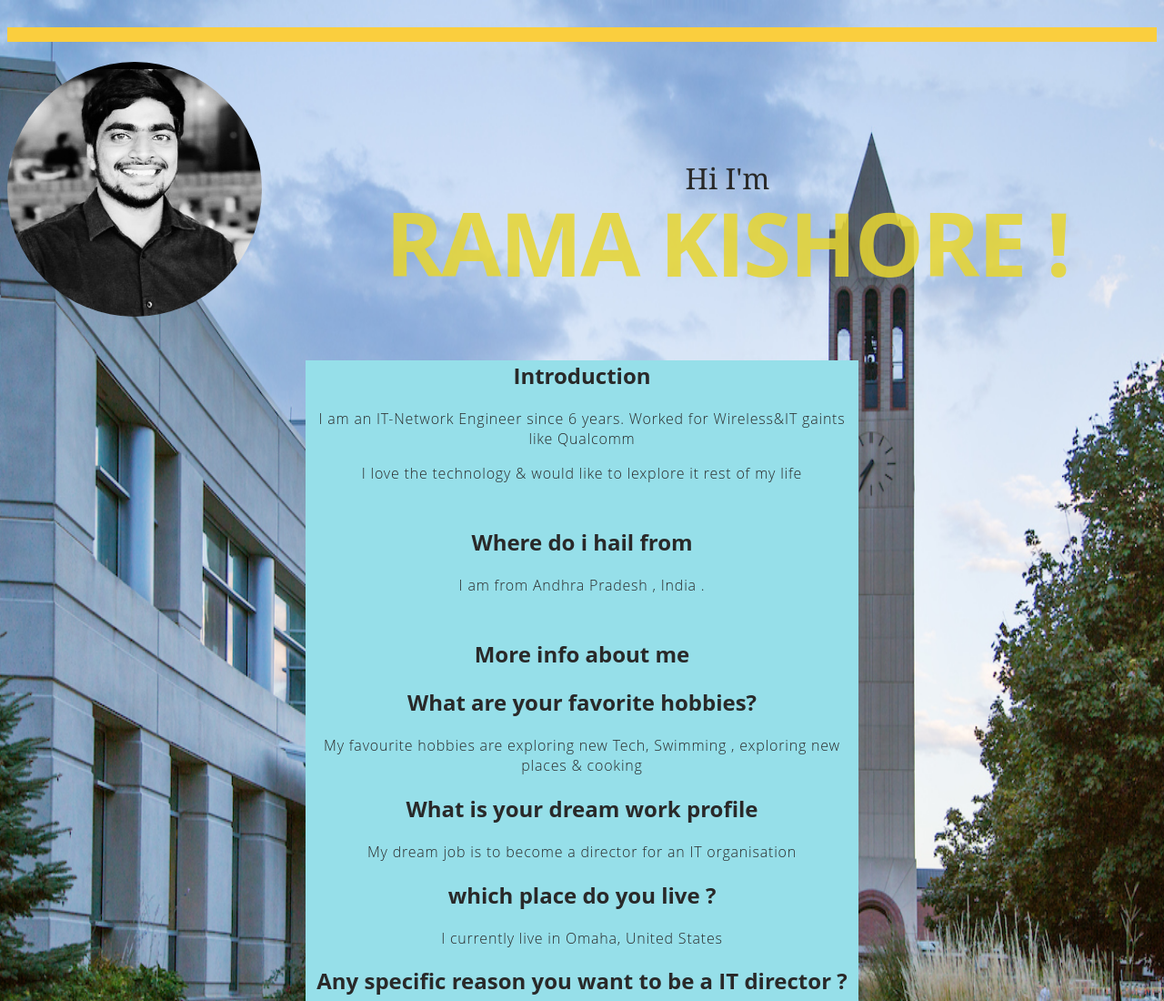
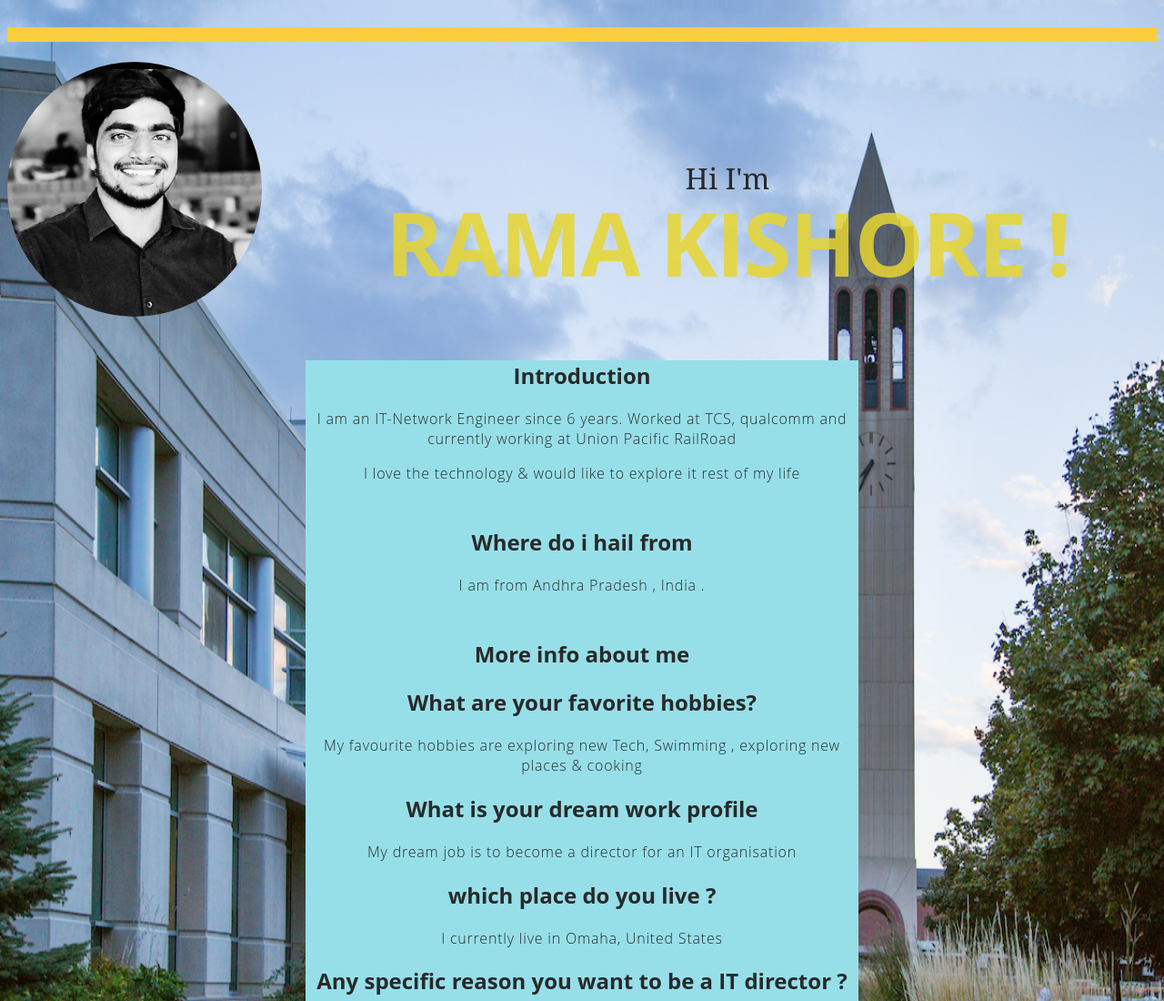
Before and after one commit to kishorechinnam/kishorechinnam.github.io, a plain HTML site: page index.html in a window 1280 px wide. Shown: the top 1100 px of the page at 91% size. Drawn offline with Linux system fonts and the light colour scheme.

Commit message:
Update index.html

```diff
--- a/index.html
+++ b/index.html
@@ -28,8 +28,8 @@
 </body>
 <section class="my-introduction">
     <h1>Introduction</h1>
-    <p>I am an IT-Network Engineer since 6 years. Worked for Wireless&IT gaints like Qualcomm</p>
-    <p>I love the technology & would like to lexplore it rest of my life </p>
+    <p>I am an IT-Network Engineer since 6 years. Worked at TCS, qualcomm and currently working at Union Pacific RailRoad</p>
+    <p>I love the technology & would like to explore it rest of my life </p>
     <h1>Where do i hail from </h1>
     <p>I am from  Andhra Pradesh , India . </p>
     <h1>More info about me</h1>
```
